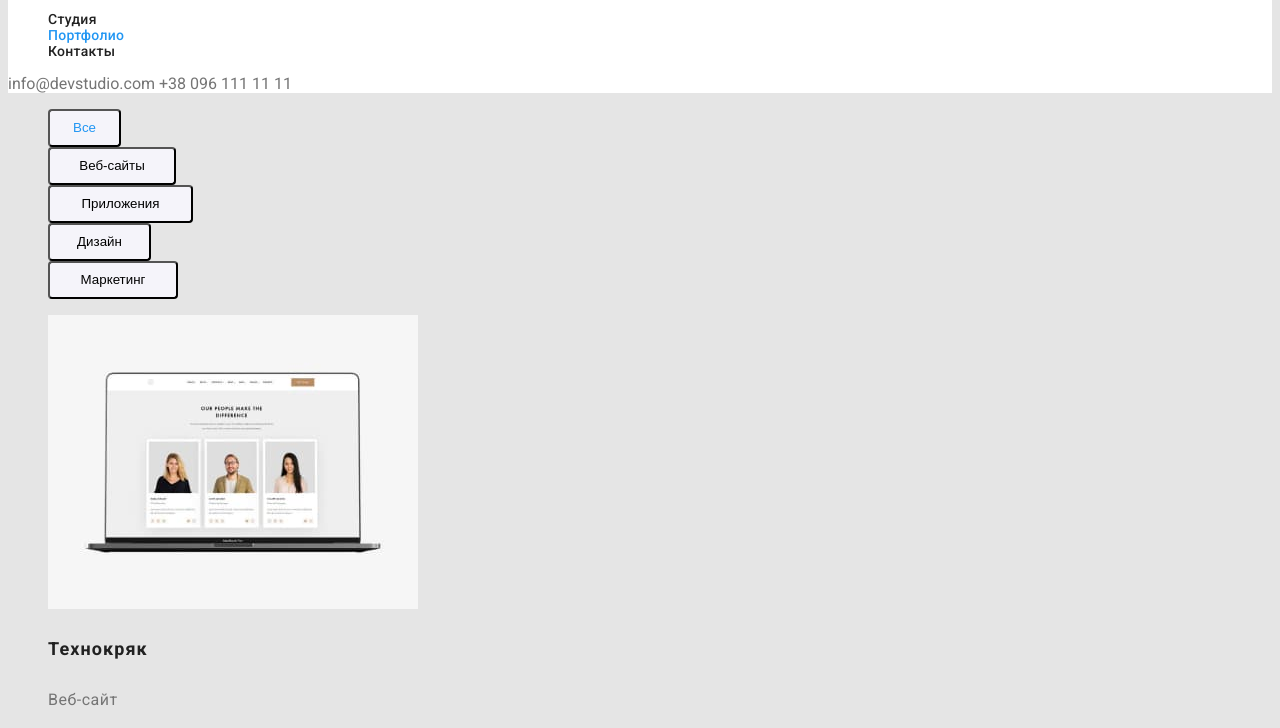
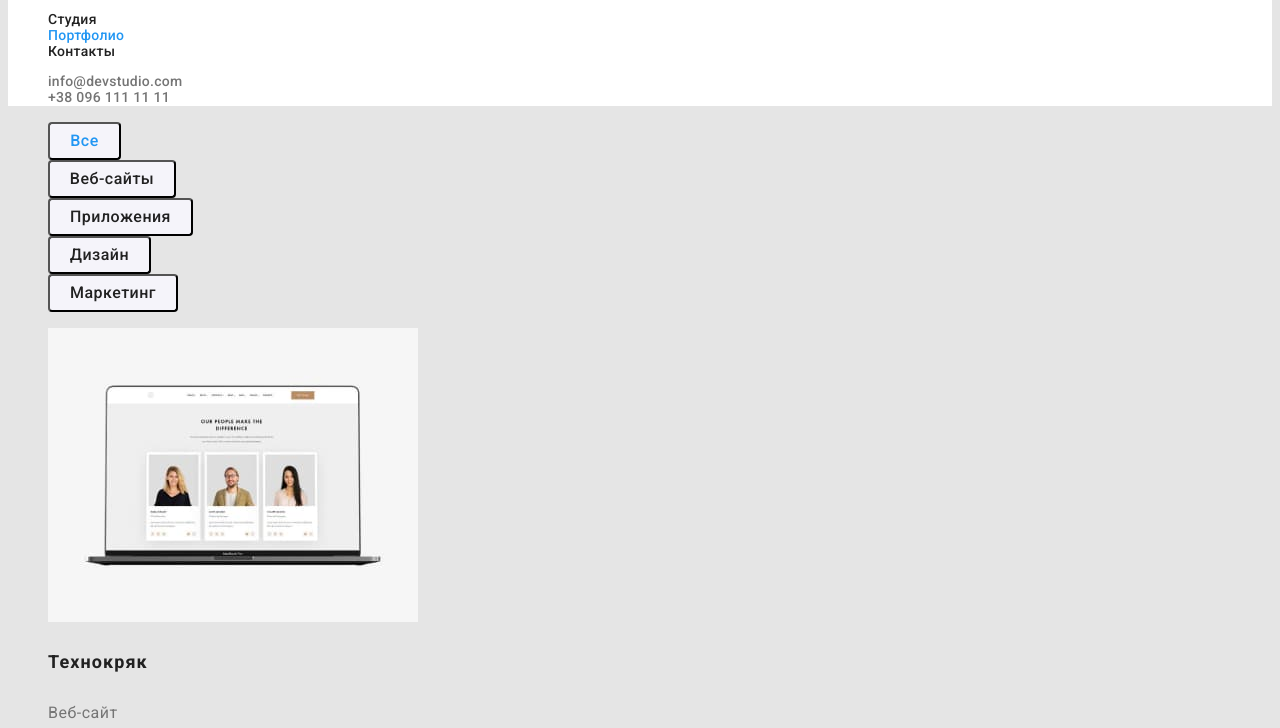
Before and after one commit to IhorAlexsovich/goit-markup-hw-02, a plain HTML site: page portfolio.html in a window 1280 px wide. Shown: the part 41-769 px from the top of the page. Drawn offline with Linux system fonts and the light colour scheme.

Commit message:
button-style

```diff
--- a/css/styles.css
+++ b/css/styles.css
@@ -4,6 +4,10 @@ body{
   font-weight: normal;
   background: #E5E5E5;
   color: #212121;
+}
+:root{
+  --brand-color: #212121;
+
 }
 .link{
   color: #212121;
@@ -110,6 +114,8 @@ body{
   color: #188CE8;
 }
 .button-text{
+  font-family: Roboto;
+  font-style: normal;
   font-weight: bold;
   font-size: 16px;
   line-height: 1.87;
@@ -187,6 +193,7 @@ background: #2F303A;
 .button-portfolio{
   background: #F5F4FA;
   border-radius: 4px;
+  color: var(--brand-color);
 }
 
 .button-portfolio:hover,
@@ -198,30 +205,56 @@ background: #2F303A;
  color: #2196F3;
 }
 .button-all{
+
+  font-family: Roboto;
+  font-weight: 500;
+  font-size: 16px;
+  line-height: 1.62;
+  letter-spacing: 0.03em;
   width: 73px;
   height: 38px;
   left: 495px;
   top: 174px;
 }
 .button-web{
+  font-family: Roboto;
+  font-weight: 500;
+  font-size: 16px;
+  line-height: 1.62;
+  letter-spacing: 0.03em;
   width: 128px;
   height: 38px;
   left: 576px;
   top: 174px;
 }
 .button-app{
+  font-family: Roboto;
+  font-weight: 500;
+  font-size: 16px;
+  line-height: 1.62;
+  letter-spacing: 0.03em;
   width: 145px;
   height: 38px;
   left: 712px;
   top: 174px;
 }
 .button-design{
+  font-family: Roboto;
+  font-weight: 500;
+  font-size: 16px;
+  line-height: 1.62;
+  letter-spacing: 0.03em;
   width: 103px;
   height: 38px;
   left: 865px;
   top: 174px;
 }
 .button-marketing{
+  font-family: Roboto;
+  font-weight: 500;
+  font-size: 16px;
+  line-height: 1.62;
+  letter-spacing: 0.03em;
   width: 130px;
   height: 38px;
   left: 976px;
@@ -265,7 +298,6 @@ background: #2F303A;
   .contact-link-maps{
   font-style: normal;
   font-weight: normal;
-  font-weight: normal;
   font-size: 14px;
   line-height: 1.5;
   color: #fff;
--- a/portfolio.html
+++ b/portfolio.html
@@ -28,9 +28,11 @@
   </ul>
 </nav>
 <!--Контакты-->
-      <a class="contacts-mail-links link" href="mailto:info@devstudio.com">info@devstudio.com</a>
-      <a class="contacts-tel-links link" href="tel:+380961111111">+38 096 111 11 11</a>
-  </div>
+<ul class="navigation-links list">
+      <li><a class="contacts-mail-links link" href="mailto:info@devstudio.com">info@devstudio.com</a></li>
+      <li><a class="contacts-tel-links link" href="tel:+380961111111">+38 096 111 11 11</a></li>
+  </ul>
+    </div>
 </header>
 <!--портфоліо-->
 <main>
```
